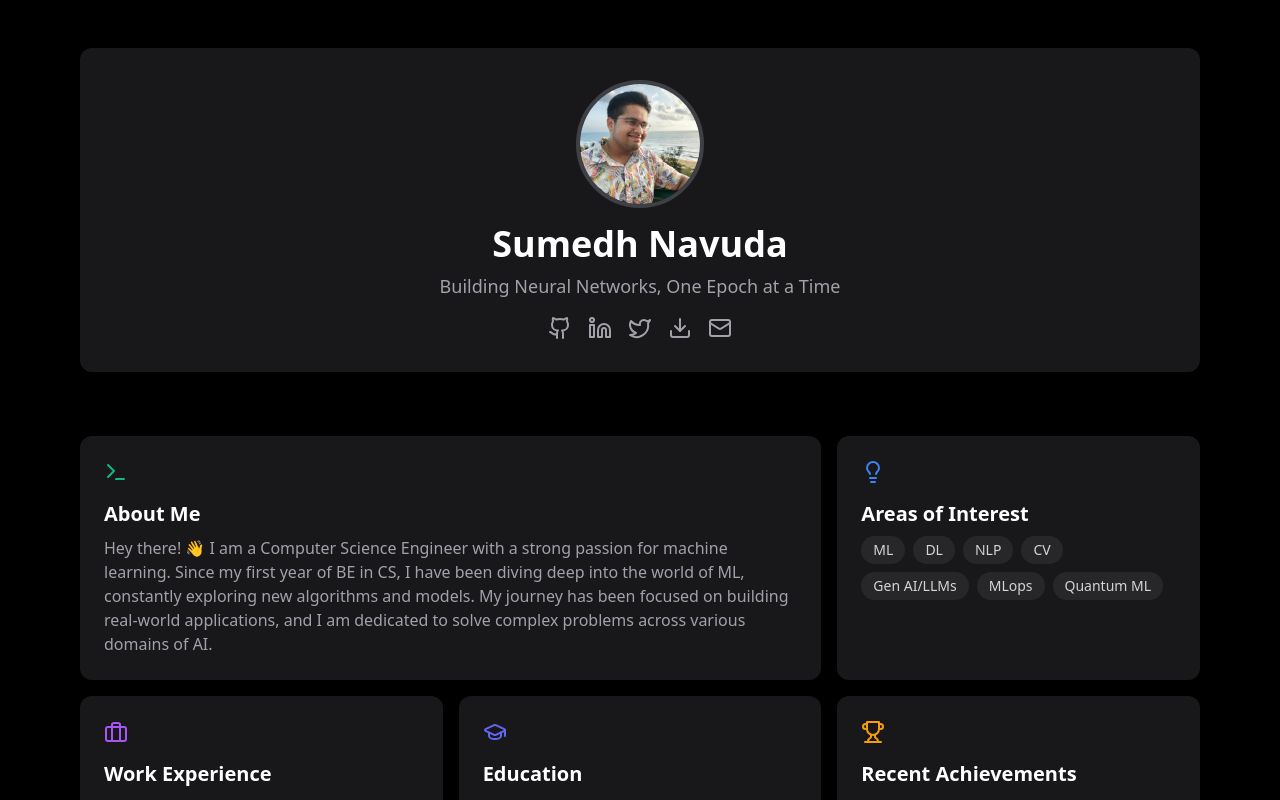
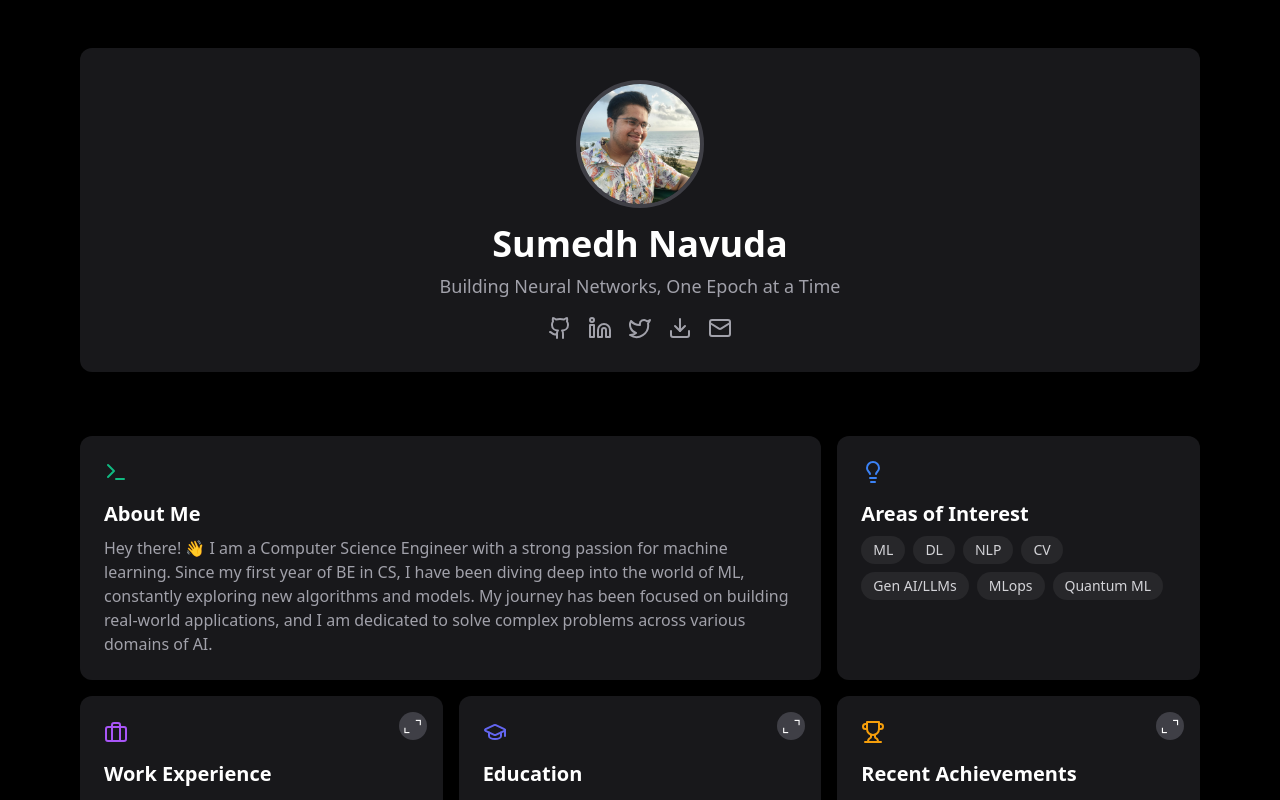
Before and after one commit to sumedhnvda/portfolio, a React (Vite) app: page / in a window 1280 px wide. Shown: the top 800 px of the page. Built offline with nearby package versions, Linux system fonts and the light colour scheme.

Commit message:
ux for zoom

```diff
--- a/src/components/sections/AboutSection.tsx
+++ b/src/components/sections/AboutSection.tsx
@@ -1,6 +1,7 @@
 import { Terminal, Lightbulb, Trophy, GraduationCap, Briefcase } from 'lucide-react';
 import { Container } from '../ui/Container';
 import { Card } from '../ui/Card';
+import { Scard } from '../ui/Scard';
 import { useModal } from '../../hooks/useModal';
 import { Modal } from '../ui/Modal';
 import { Tag } from '../ui/Tag';
@@ -17,7 +18,7 @@ export const AboutSection = () => {
   return (
     <Container>
       <div className="grid grid-cols-1 md:grid-cols-3 gap-4">
-        <Card
+        <Scard
           icon={Terminal}
           iconColor="text-emerald-500"
           title="About Me"
@@ -28,9 +29,9 @@ export const AboutSection = () => {
             Since my first year of BE in CS, I have been diving deep into the world of ML, constantly exploring new algorithms and models.
             My journey has been focused on building real-world applications, and I am dedicated to solve complex problems across various domains of AI.
           </p>
-        </Card>
+        </Scard>
 
-        <Card
+        <Scard
           icon={Lightbulb}
           iconColor="text-blue-500"
           title="Areas of Interest"
@@ -40,7 +41,7 @@ export const AboutSection = () => {
               <Tag key={interest}>{interest}</Tag>
             ))}
           </div>
-        </Card>
+        </Scard>
 
         <Card
           icon={Briefcase}
--- a/src/components/ui/Card.tsx
+++ b/src/components/ui/Card.tsx
@@ -22,12 +22,16 @@ export const Card = ({
   return (
     <motion.div
       whileHover={{ scale: 1.02 }}
-      className={`bg-zinc-900 rounded-xl p-6 cursor-pointer ${className}`}
+      className={`bg-zinc-900 rounded-xl p-6 cursor-pointer relative ${className}`}
       onClick={onClick}
     >
       {Icon && <Icon className={`w-6 h-6 ${iconColor} mb-4`} />}
       <h2 className="text-xl font-bold text-white mb-2">{title}</h2>
       {children}
+
+      <div className="absolute top-4 right-4 w-7 h-7 rounded-full bg-zinc-700 flex items-center justify-center cursor-pointer">
+        <span className="text-white">⌞ ⌝</span>
+      </div>
     </motion.div>
   );
 };
--- /dev/null
+++ b/src/components/ui/Scard.tsx
@@ -0,0 +1,28 @@
+import { ReactNode } from 'react';
+import { LucideIcon } from 'lucide-react';
+
+interface ScardProps {
+  icon?: LucideIcon;
+  iconColor?: string;
+  title: string;
+  children: ReactNode;
+  className?: string;
+}
+
+export const Scard = ({
+  icon: Icon,
+  iconColor,
+  title,
+  children,
+  className = '',
+}: ScardProps) => {
+  return (
+    <div
+      className={`bg-zinc-900 rounded-xl p-6 ${className}`}
+    >
+      {Icon && <Icon className={`w-6 h-6 ${iconColor} mb-4`} />}
+      <h2 className="text-xl font-bold text-white mb-2">{title}</h2>
+      {children}
+    </div>
+  );
+};
```
